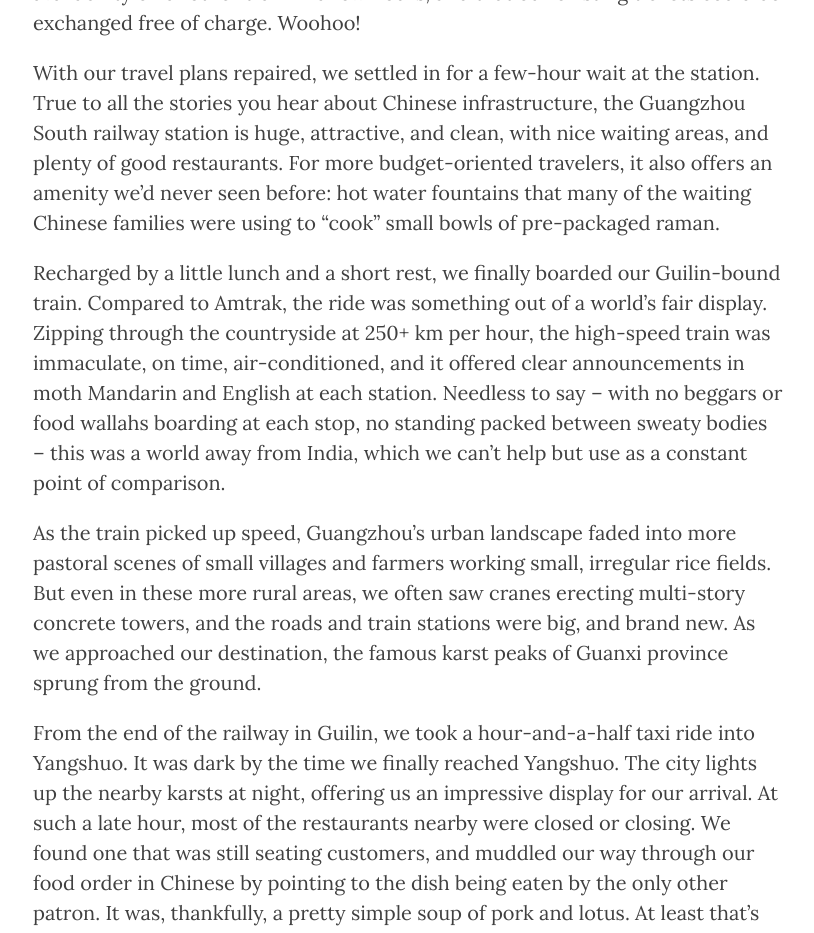
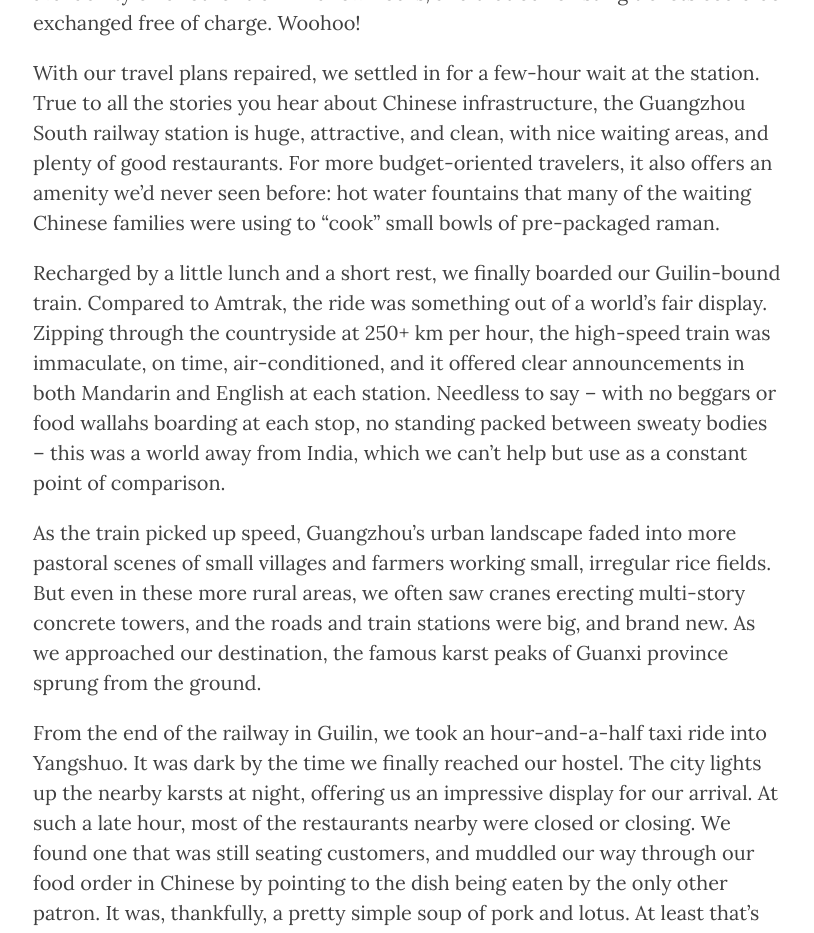
Before and after one commit to michaelsteffen/steffen-adventures, a Jekyll site: the page built from _posts/2015-07-07-nihao-china.md, in a window 1280 px wide and 1400 px high, scrolled down 2885 px. Shown: the top 933 px of the window, without its empty margins (232-1046 px from the left). Built offline with Jekyll 4.4.1, drawn with Linux system fonts in a browser that asks for light colours; nearby versions of some CDN libraries; some of the changed text lies outside the part shown.

Commit message:
add lembeh dive sites, fix ni hau china typos

```diff
--- a/_posts/2015-07-07-nihao-china.md
+++ b/_posts/2015-07-07-nihao-china.md
@@ -33,11 +33,11 @@
 
 With our travel plans repaired, we settled in for a few-hour wait at the station. True to all the stories you hear about Chinese infrastructure, the Guangzhou South railway station is huge, attractive, and clean, with nice waiting areas, and plenty of good restaurants. For more budget-oriented travelers, it also offers an amenity we'd never seen before: hot water fountains that many of the waiting Chinese families were using to “cook” small bowls of pre-packaged raman.
 
-Recharged by a little lunch and a short rest, we finally boarded our Guilin-bound train. Compared to Amtrak, the ride was something out of a world's fair display. Zipping through the countryside at 250+ km per hour, the high-speed train was immaculate, on time, air-conditioned, and it offered clear announcements in moth Mandarin and English at each station. Needless to say -- with no beggars or food wallahs boarding at each stop, no standing packed between sweaty bodies -- this was a world away from India, which we can't help but use as a constant point of comparison.
+Recharged by a little lunch and a short rest, we finally boarded our Guilin-bound train. Compared to Amtrak, the ride was something out of a world's fair display. Zipping through the countryside at 250+ km per hour, the high-speed train was immaculate, on time, air-conditioned, and it offered clear announcements in both Mandarin and English at each station. Needless to say -- with no beggars or food wallahs boarding at each stop, no standing packed between sweaty bodies -- this was a world away from India, which we can't help but use as a constant point of comparison.
 
 As the train picked up speed, Guangzhou's urban landscape faded into more pastoral scenes of small villages and farmers working small, irregular rice fields. But even in these more rural areas, we often saw cranes erecting multi-story concrete towers, and the roads and train stations were big, and brand new. As we approached our destination, the famous karst peaks of Guanxi province sprung from the ground.
 
-From the end of the railway in Guilin, we took a hour-and-a-half taxi ride into Yangshuo. It was dark by the time we finally reached Yangshuo. The city lights up the nearby karsts at night, offering us an impressive display for our arrival. At such a late hour, most of the restaurants nearby were closed or closing. We found one that was still seating customers, and muddled our way through our food order in Chinese by pointing to the dish being eaten by the only other patron. It was, thankfully, a pretty simple soup of pork and lotus. At least that's our best guess!
+From the end of the railway in Guilin, we took an hour-and-a-half taxi ride into Yangshuo. It was dark by the time we finally reached our hostel. The city lights up the nearby karsts at night, offering us an impressive display for our arrival. At such a late hour, most of the restaurants nearby were closed or closing. We found one that was still seating customers, and muddled our way through our food order in Chinese by pointing to the dish being eaten by the only other patron. It was, thankfully, a pretty simple soup of pork and lotus. At least that's our best guess!
 
 Tomorrow we start our lessons in “survival Chinese,” a course title we now have that much more appreciation for.
 
```
Also changed, not shown: 1 other file.
